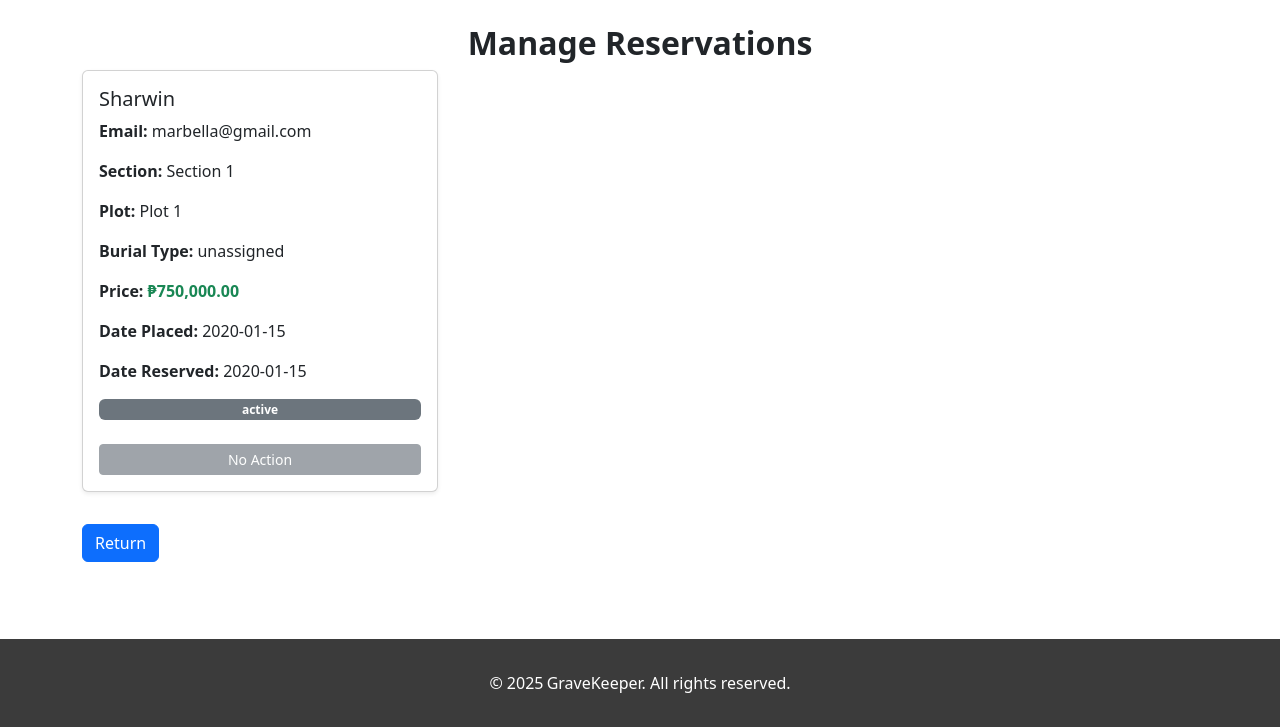
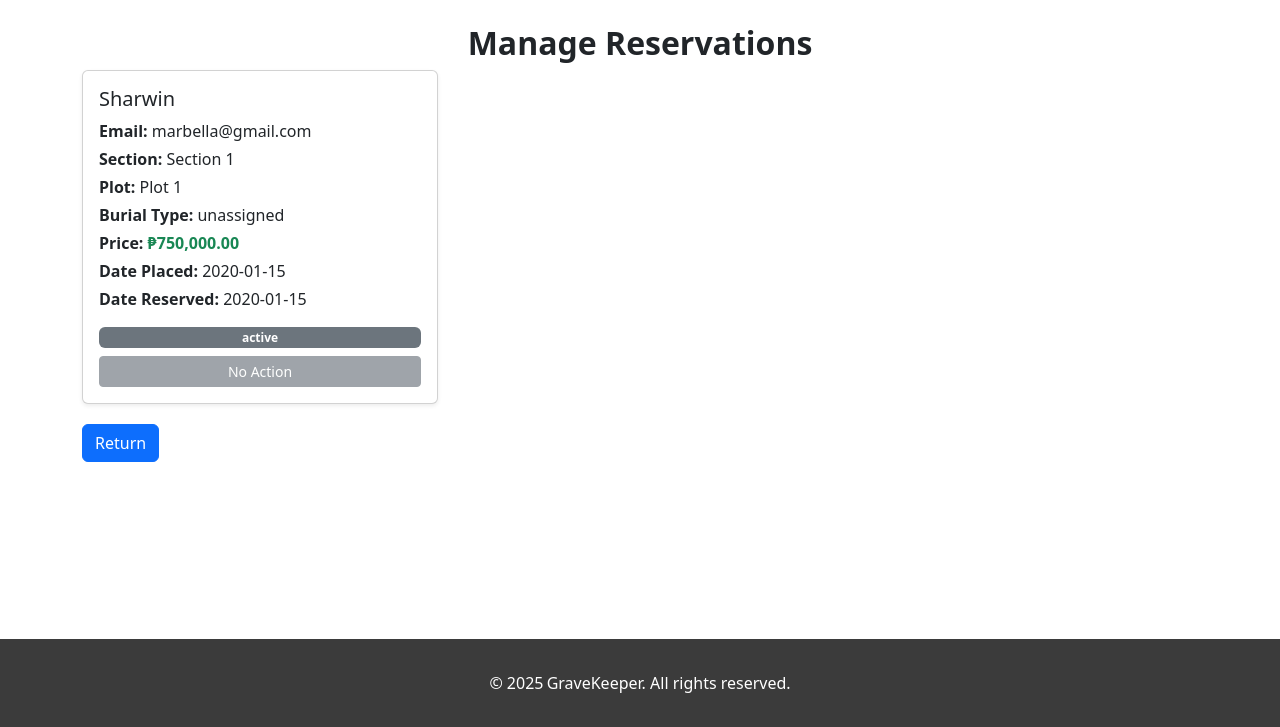
Before and after one commit to sharweng/gravekeepercms, a PHP site: page /admin/reservation.php in a window 1280 px wide. Shown: the part 73-800 px from the top of the page. Run offline with PHP 8.4, Linux system fonts and the light colour scheme; data comes from the database, SQL or seed files in the repository; tables that the repository leaves empty hold one stand-in row (values such as "Sample post").

Commit message:
reservation minimal redesign

```diff
--- a/admin/reservation.php
+++ b/admin/reservation.php
@@ -31,9 +31,9 @@ $reserv_result = mysqli_query($conn, $reserv_sql);
     </style>
 </head>
 <body>
-<div class="container mt-4">
+<div class="container mt-4 mb-4">
     <h2 class="text-center fw-bold">Manage Reservations</h2>
-
+    <?php include("../includes/alert.php"); ?>
     <div class="row">
         <?php if (mysqli_num_rows($reserv_result) > 0): ?>
             <?php while ($row = mysqli_fetch_assoc($reserv_result)):
@@ -43,14 +43,14 @@ $reserv_result = mysqli_query($conn, $reserv_sql);
                     <div class="card mb-3 shadow-sm">
                         <div class="card-body">
                             <h5 class="card-title"><?php echo htmlspecialchars($row['user_name']); ?></h5>
-                            <p class="card-text"><strong>Email:</strong> <?php echo htmlspecialchars($row['email']); ?></p>
-                            <p class="card-text"><strong>Section:</strong> <?php echo htmlspecialchars($row['sec_name']); ?></p>
-                            <p class="card-text"><strong>Plot:</strong> <?php echo htmlspecialchars($row['plot_desc']); ?></p>
-                            <p class="card-text"><strong>Burial Type:</strong> <?php echo htmlspecialchars($row['burial_type']); ?></p>
-                            <p class="card-text"><strong>Price:</strong> <span class="text-success fw-bold">₱<?php echo $formatted_price; ?></span></p>
-                            <p class="card-text"><strong>Date Placed:</strong> <?php echo htmlspecialchars($row['date_placed']); ?></p>
-                            <p class="card-text"><strong>Date Reserved:</strong> <?php echo htmlspecialchars($row['date_reserved'] ?? 'Not Set'); ?></p>
-                            <p class="card-text">
+                            <p class="card-text mb-1"><strong>Email:</strong> <?php echo htmlspecialchars($row['email']); ?></p>
+                            <p class="card-text mb-1"><strong>Section:</strong> <?php echo htmlspecialchars($row['sec_name']); ?></p>
+                            <p class="card-text mb-1"><strong>Plot:</strong> <?php echo htmlspecialchars($row['plot_desc']); ?></p>
+                            <p class="card-text mb-1"><strong>Burial Type:</strong> <?php echo htmlspecialchars($row['burial_type']); ?></p>
+                            <p class="card-text mb-1"><strong>Price:</strong> <span class="text-success fw-bold">₱<?php echo $formatted_price; ?></span></p>
+                            <p class="card-text mb-1"><strong>Date Placed:</strong> <?php echo htmlspecialchars($row['date_placed']); ?></p>
+                            <p class="card-text mb-3"><strong>Date Reserved:</strong> <?php echo htmlspecialchars($row['date_reserved'] ?? 'Not Set'); ?></p>
+                            <p class="card-text mb-2">
                                 <span class="badge w-100
                                     <?php
                                     echo ($row['status'] === 'pending') ? 'bg-warning' :
@@ -71,7 +71,7 @@ $reserv_result = mysqli_query($conn, $reserv_sql);
                                     </button>
                                 </form>
                             <?php else: ?>
-                                <button class="btn btn-secondary btn-sm w-100 mt-2" disabled>No Action</button>
+                                <button class="btn btn-secondary btn-sm w-100" disabled>No Action</button>
                             <?php endif; ?>
                         </div>
                     </div>
@@ -84,7 +84,7 @@ $reserv_result = mysqli_query($conn, $reserv_sql);
         <?php endif; ?>
     </div>
 
-    <a href="\gravekeepercms\" class="btn btn-primary mt-3">Return</a>
+    <a href="\gravekeepercms\" class="btn btn-primary mt-1">Return</a>
 </div>
 </body>
 <?php include("../includes/footer.php"); ?>
--- a/cancel_reservation.php
+++ b/cancel_reservation.php
@@ -43,13 +43,13 @@ if ($_SERVER["REQUEST_METHOD"] == "POST" && isset($_POST['reserv_id'])) {
             $_SESSION['success'] = "Reservation canceled successfully, and plot is now available.";
         } catch (Exception $e) {
             mysqli_rollback($conn); // Rollback changes if something fails
-            $_SESSION['error'] = "Failed to cancel reservation. Please try again.";
+            $_SESSION['message'] = "Failed to cancel reservation. Please try again.";
         }
     } else {
-        $_SESSION['error'] = "Invalid reservation or already processed.";
+        $_SESSION['message'] = "Invalid reservation or already processed.";
     }
 } else {
-    $_SESSION['error'] = "Invalid request.";
+    $_SESSION['message'] = "Invalid request.";
 }
 
 header("Location: reservation.php"); // Redirect to user's reservations page
--- a/section/view_plot.php
+++ b/section/view_plot.php
@@ -119,7 +119,7 @@
                         </div>
                         <div class=\"modal-body\">
                             <b>Section:</b> {$sec_id} <br>
-                            <b>Status:</b> {$row['status_desc']} <br>
+                            <b>Status:</b> ".ucfirst($row['status_desc'])." <br>
                             <b>Price:</b> ₱".number_format($row['price'], 2)."
                         </div>
                         <div class=\"modal-footer\">
```
Also changed, not shown: reservation.php (+11 -11 lines), section/images/win8-f001785.png (added).
